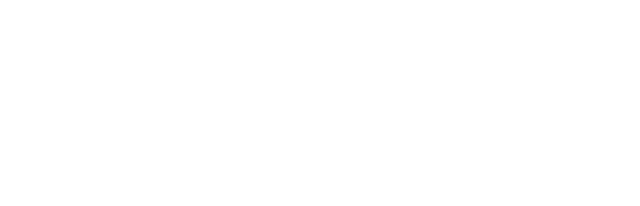
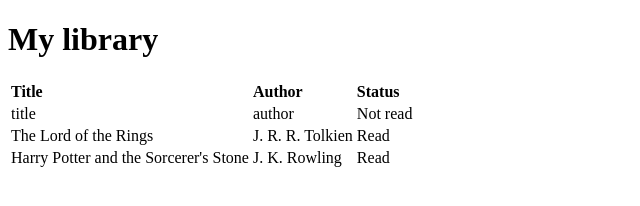
Before and after one commit to molnar-david/odin-library, a plain HTML site: page index.html in a window 1280 px wide. Shown: the whole page, without its empty margins (0-640 px from the left). Drawn offline with Linux system fonts and the light colour scheme.

Commit message:
Add display table

```diff
--- a/index.html
+++ b/index.html
@@ -5,9 +5,19 @@
     <meta http-equiv="X-UA-Compatible" content="IE=edge">
     <meta name="viewport" content="width=device-width, initial-scale=1.0">
     <title>Odin Library</title>
+    <link rel="stylesheet" href="styles.css">
     <script src="script.js" defer></script>
 </head>
 <body>
-
+    <h1>My library</h1>
+    <table id="library">
+        <thead>
+            <tr>
+                <th scope="col">Title</th>
+                <th scope="col">Author</th>
+                <th scope="col">Status</th>
+            </tr>
+        </thead>
+    </table>
 </body>
 </html>
--- a/script.js
+++ b/script.js
@@ -1,18 +1,24 @@
 let myLibrary = [];
+let myLibraryTable = document.getElementById("library");
 
-function Book(title, author, pages, isRead) {
+function Book(title, author, isRead) {
     this.title = title;
     this.author = author;
-    this.pages = pages;
     this.isRead = isRead;
 }
 
 function addBookToLibrary(book) {
     myLibrary.push(book);
+
+    let newRow = myLibraryTable.insertRow();
+    let title = newRow.insertCell();
+    let author = newRow.insertCell();
+    let isRead = newRow.insertCell();
+    title.appendChild(document.createTextNode(book.title));
+    author.appendChild(document.createTextNode(book.author));
+    isRead.appendChild(document.createTextNode(book.isRead ? "Read" : "Not read"));
 }
 
-addBookToLibrary(new Book("title", "author", 69, false));
-addBookToLibrary(new Book("The Lord of the Rings", "J. R. R. Tolkien", 1178, true));
-addBookToLibrary(new Book("Harry Potter and the Sorcerer's Stone", "J. K. Rowling", 223, true));
-
-console.table(myLibrary);
+addBookToLibrary(new Book("title", "author", false));
+addBookToLibrary(new Book("The Lord of the Rings", "J. R. R. Tolkien", true));
+addBookToLibrary(new Book("Harry Potter and the Sorcerer's Stone", "J. K. Rowling", true));
--- /dev/null
+++ b/styles.css
@@ -0,0 +1,3 @@
+#library {
+    text-align: left;
+}
```
